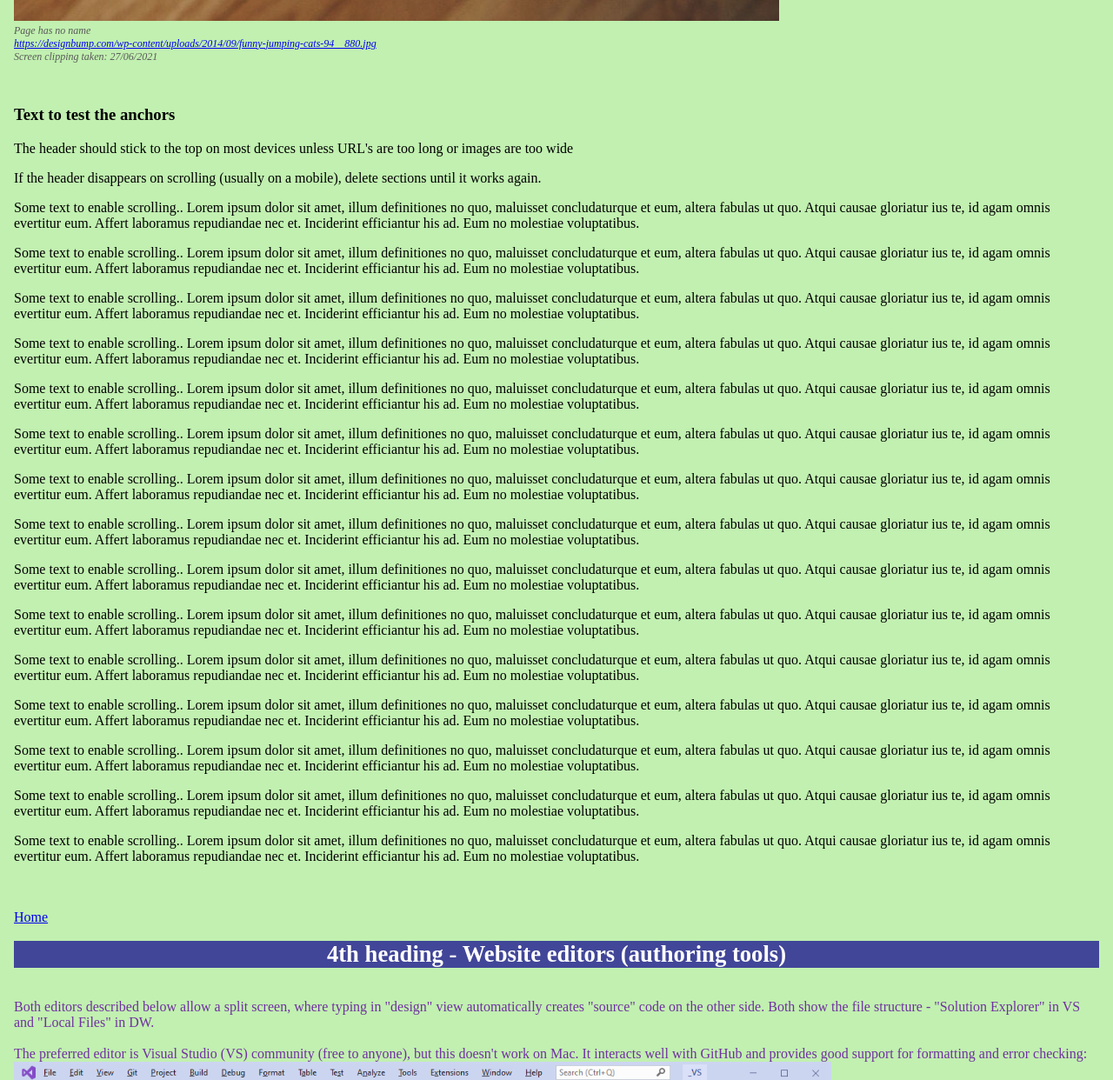
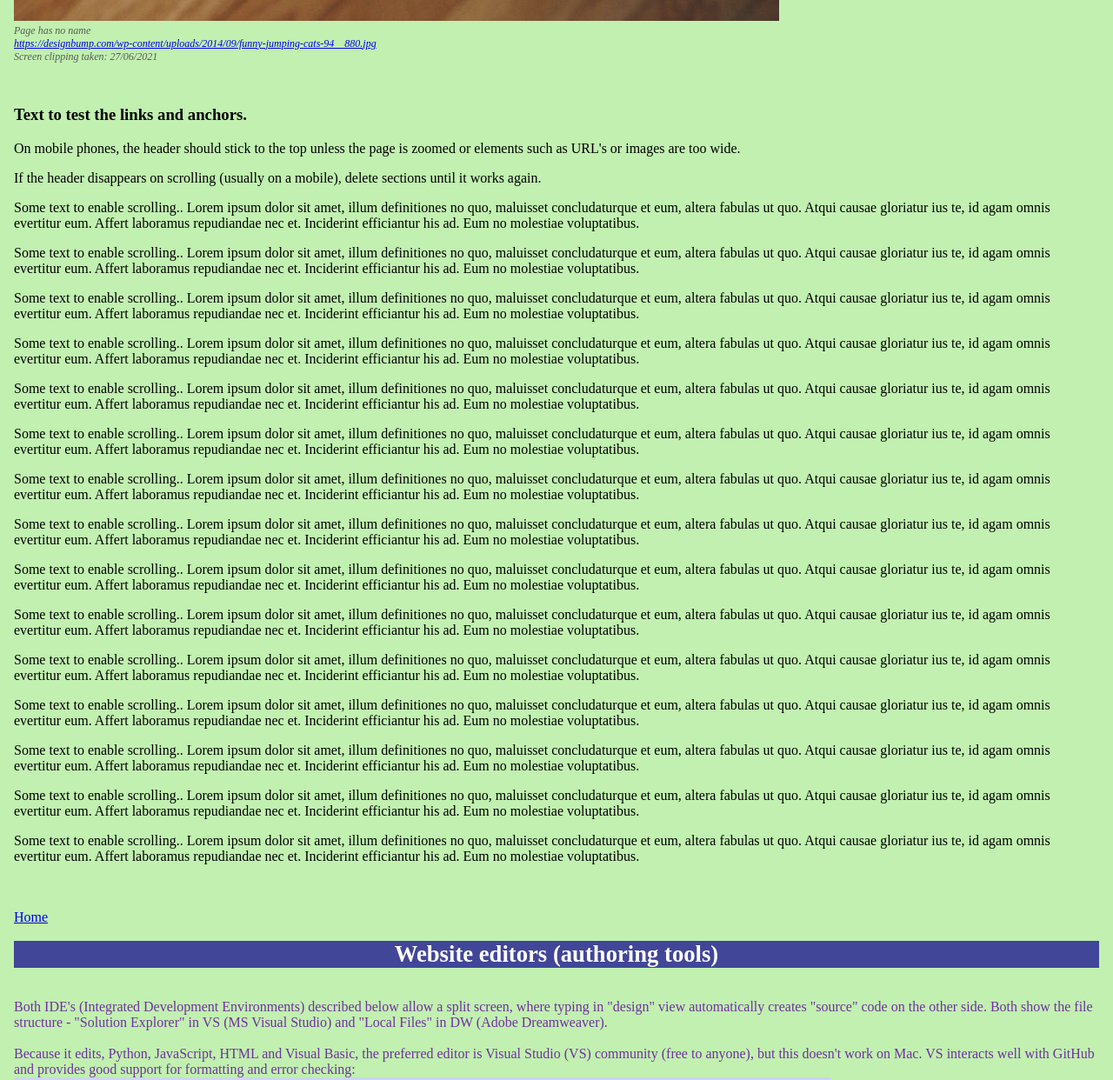
Before and after one commit to bwattle/Portfolio-Demo, a plain HTML site: page theory-v01.html in a window 1280 px wide. Shown: the part 6160-7402 px from the top of the page at 87% size. Drawn offline with Linux system fonts and the light colour scheme.

Commit message:
Alt Tags checked

```diff
--- a/theory-v01.html
+++ b/theory-v01.html
@@ -295,8 +295,8 @@
             Screen clipping taken: 27/06/2021<br />
         </p>
         <br />
-        <h3>Text to test the anchors</h3>
-        <p>The header should stick to the top on most devices unless URL's are too long or images are too wide</p>
+        <h3>Text to test the links and anchors.</h3>
+        <p>On mobile phones, the header should stick to the top unless the page is zoomed or elements such as URL's or images are too wide.</p>
         <p>If the header disappears on scrolling (usually on a mobile), delete sections until it works again.</p>
         <p>Some text to enable scrolling.. Lorem ipsum dolor sit amet, illum definitiones no quo, maluisset concludaturque et eum, altera fabulas ut quo. Atqui causae gloriatur ius te, id agam omnis evertitur eum. Affert laboramus repudiandae nec et. Inciderint efficiantur his ad. Eum no molestiae voluptatibus.</p>
         <p>Some text to enable scrolling.. Lorem ipsum dolor sit amet, illum definitiones no quo, maluisset concludaturque et eum, altera fabulas ut quo. Atqui causae gloriatur ius te, id agam omnis evertitur eum. Affert laboramus repudiandae nec et. Inciderint efficiantur his ad. Eum no molestiae voluptatibus.</p>
@@ -320,30 +320,30 @@
         <br />
         <br />
         <div class="h2-BlueBG">
-            4th heading -
             Website editors (authoring tools)</div>
         <br />
         <div class="body-purple">
             <br />
-            Both editors described below allow a split screen, where typing in &quot;design&quot; view automatically creates &quot;source&quot; code on the other side. Both show the file structure - &quot;Solution Explorer&quot; in VS and &quot;Local Files&quot; in DW.<br />
+            Both IDE&#39;s (Integrated Development Environments) described below allow a split screen, where typing in &quot;design&quot; view automatically creates &quot;source&quot; code on the other side. Both show the file structure - &quot;Solution Explorer&quot; in VS (MS Visual Studio) and &quot;Local Files&quot; in DW (Adobe Dreamweaver).<br />
             <br />
-            The preferred editor is Visual Studio (VS) community (free to anyone), but this doesn't work on Mac.
-            It interacts well with GitHub and provides good support for formatting and error checking:
-            <img src="images/VS-1205x1325-PNG.png" width="940" height="1033" alt="" />
+            Because it edits, Python, JavaScript, HTML and Visual Basic, the preferred editor is Visual Studio (VS) community (free to anyone), but this doesn&#39;t work on Mac. VS interacts well with GitHub and provides good support for formatting and error checking:
+            <img src="images/VS-1205x1325-PNG.png" width="940" height="1033" alt="Image of the Visual Studio split interface" />
             <!--<img src="images/VS-1205x1325-PNG.png" width="1205" height="1325" alt=""/></p><br /><br />-->
         </div>
         <br />
         <br />
         <div class="body-purple">
-            Adobe Dreamweaver (DW) is also a great editor and this free is under the DET licencing for Adobe. It works on Mac and PC,
+            Dreamweaver (DW) is a great editor for HTML and JavaScript is free for students under the DET licencing for Adobe. It works on Mac and PC,
             interacts well with GitHub, has a great &quot;Live View&quot; but has different error checking standards to VS:
-            <img src="images/DW-1326x1012-PNG.png" width="940" height="717" alt="" /><br />
+            <img src="images/DW-1326x1012-PNG.png" width="940" height="717" alt="Image of the Dreamweaver split interface" /><br />
             <!--<img src="images/DW-1326x1012-PNG.png" width="1326" height="1012" alt=""/><br />-->
         </div>
+        Note that the images above are 940 pixels wide.<br />
         <br />
         <br />
-        <h3>Text to test the anchors</h3>
-        <p>The header should stick to the top on most devices unless URL's are too long or images are too wide</p>
+        <br />
+        <h3>Text to test the links and anchors.</h3>
+        <p>On mobile phones, the header should stick to the top unless the page is zoomed or elements such as URL's or images are too wide.</p>
         <p>If the header disappears on scrolling (usually on a mobile), delete sections until it works again.</p>
         <p>Some text to enable scrolling.. Lorem ipsum dolor sit amet, illum definitiones no quo, maluisset concludaturque et eum, altera fabulas ut quo. Atqui causae gloriatur ius te, id agam omnis evertitur eum. Affert laboramus repudiandae nec et. Inciderint efficiantur his ad. Eum no molestiae voluptatibus.</p>
         <p>Some text to enable scrolling.. Lorem ipsum dolor sit amet, illum definitiones no quo, maluisset concludaturque et eum, altera fabulas ut quo. Atqui causae gloriatur ius te, id agam omnis evertitur eum. Affert laboramus repudiandae nec et. Inciderint efficiantur his ad. Eum no molestiae voluptatibus.</p>
```
